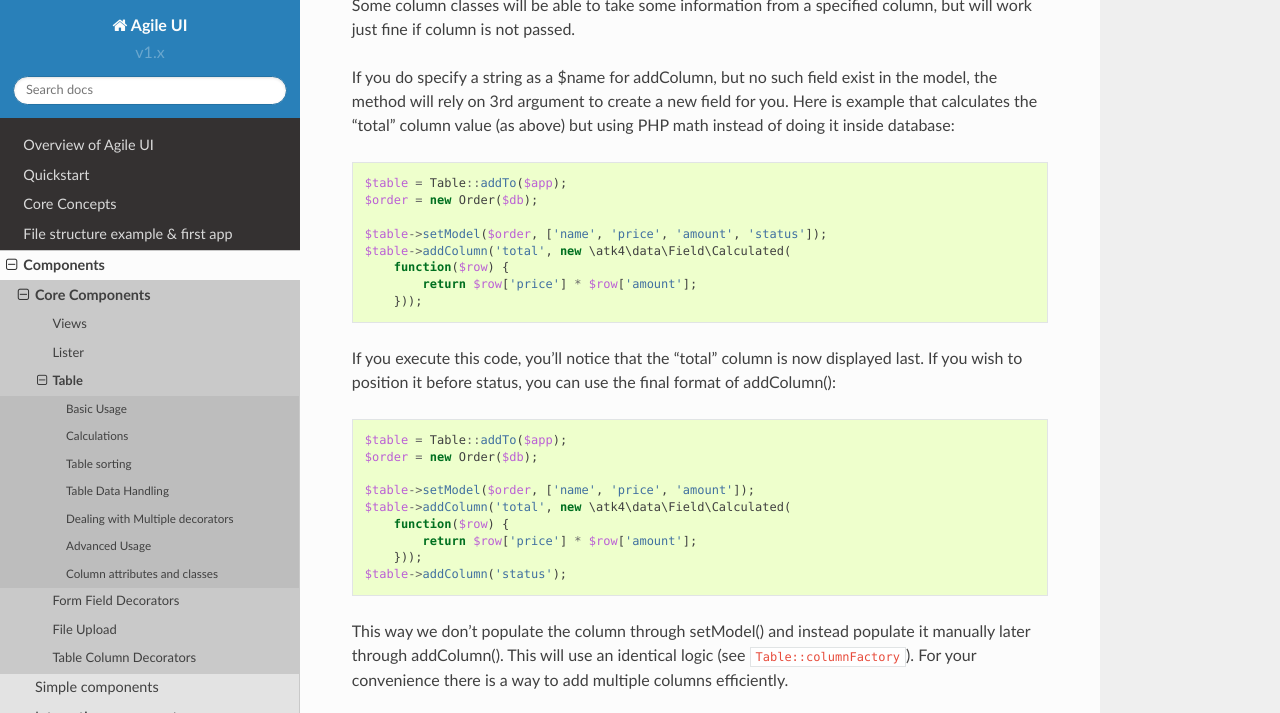
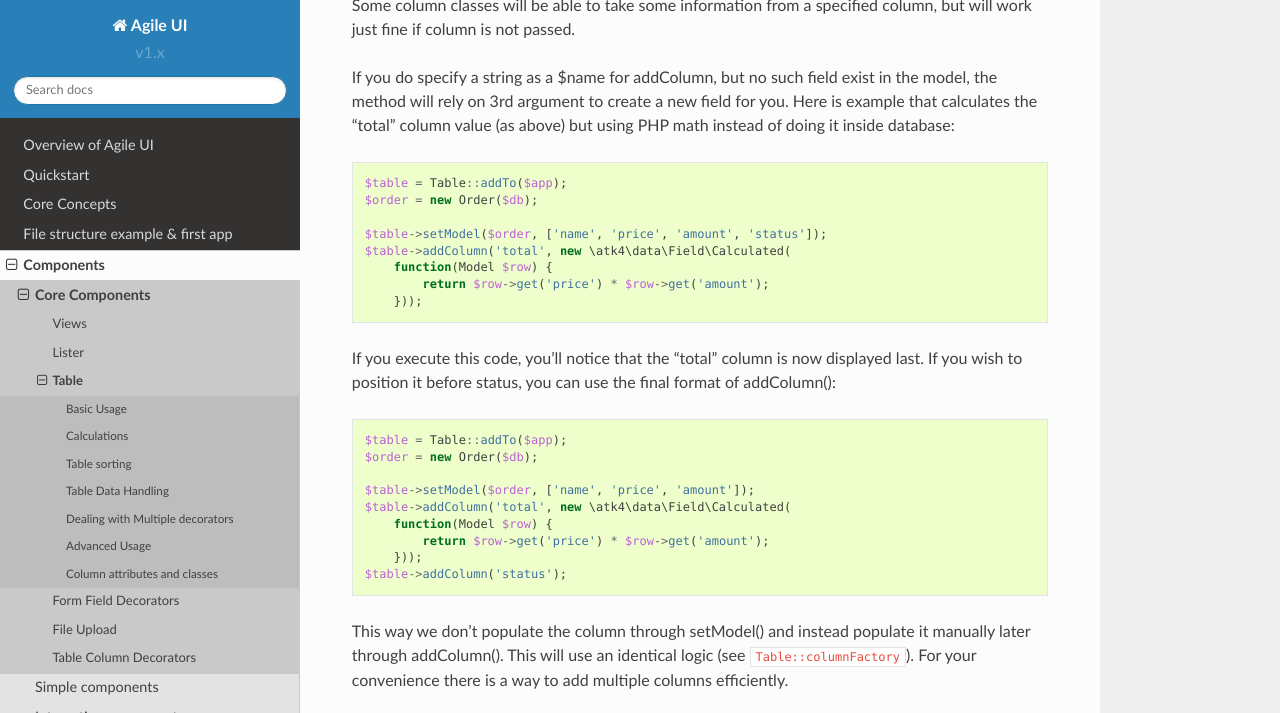
Before and after one commit to atk4/ui, a Sphinx documentation site: the page built from docs/table.rst, in a window 1280 px wide and 900 px high, scrolled down 4842 px, cut to the strip 0-713 px from the top of the window. Built offline with Sphinx 7.4.7 and the Read the Docs theme 2.0.0, drawn with Linux system fonts in a browser that asks for light colours; pages that are not in the unit, such as notebooks, are missing from menus; cross-references to code outside the pages are shown as plain code.

Commit message:
fix all "$row" used as an array

```diff
--- a/docs/label.rst
+++ b/docs/label.rst
@@ -122,10 +122,10 @@ Added labels into Table
 You can even use label inside a table, but because table renders itself by repeating periodically, then
 the following code is needed::
 
-    $table->onHook('getHTMLTags', function ($table, $row) {
+    $table->onHook('getHTMLTags', function ($table, Model $row) {
         if ($row->id == 1) {
             return [
-                'name'=> $table->app->getTag('div', ['class'=>'ui ribbon label'], $row['name']),
+                'name'=> $table->app->getTag('div', ['class'=>'ui ribbon label'], $row->get('name')),
             ];
         }
     });
--- a/docs/multiline.rst
+++ b/docs/multiline.rst
@@ -140,8 +140,8 @@ Lets use the example of demos/multiline.php::
             $this->addField('item', ['required' => true, 'default' => 'item']);
             $this->addField('qty', ['type' => 'number', 'caption' => 'Qty / Box', 'required' => true, 'ui' => ['multiline' => ['width' => 2]]]);
             $this->addField('box', ['type' => 'number', 'caption' => '# of Boxes', 'required' => true, 'ui' => ['multiline' => ['width' => 2]]]);
-            $this->addExpression('total', ['expr' => function ($row) {
-                return $row['qty'] * $row['box'];
+            $this->addExpression('total', ['expr' => function (Model $row) {
+                return $row->get('qty') * $row->get('box');
             }, 'type' => 'number']);
         }
     }
--- a/docs/table.rst
+++ b/docs/table.rst
@@ -184,8 +184,8 @@ the "total" column value (as above) but using PHP math instead of doing it insid
 
     $table->setModel($order, ['name', 'price', 'amount', 'status']);
     $table->addColumn('total', new \atk4\data\Field\Calculated(
-        function($row) {
-            return $row['price'] * $row['amount'];
+        function(Model $row) {
+            return $row->get('price') * $row->get('amount');
         }));
 
 If you execute this code, you'll notice that the "total" column is now displayed last. If you
@@ -196,8 +196,8 @@ wish to position it before status, you can use the final format of addColumn()::
 
     $table->setModel($order, ['name', 'price', 'amount']);
     $table->addColumn('total', new \atk4\data\Field\Calculated(
-        function($row) {
-            return $row['price'] * $row['amount'];
+        function(Model $row) {
+            return $row->get('price') * $row->get('amount');
         }));
     $table->addColumn('status');
 
```
Also changed, not shown: 4 other files.
